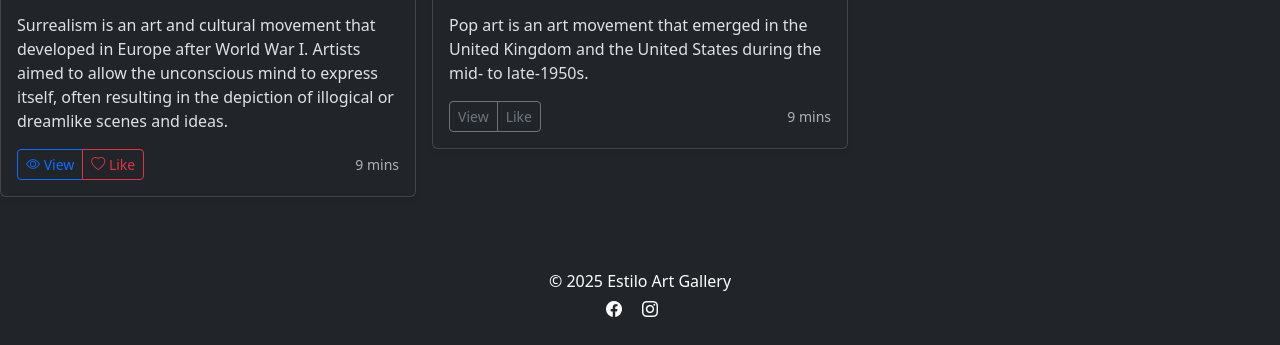
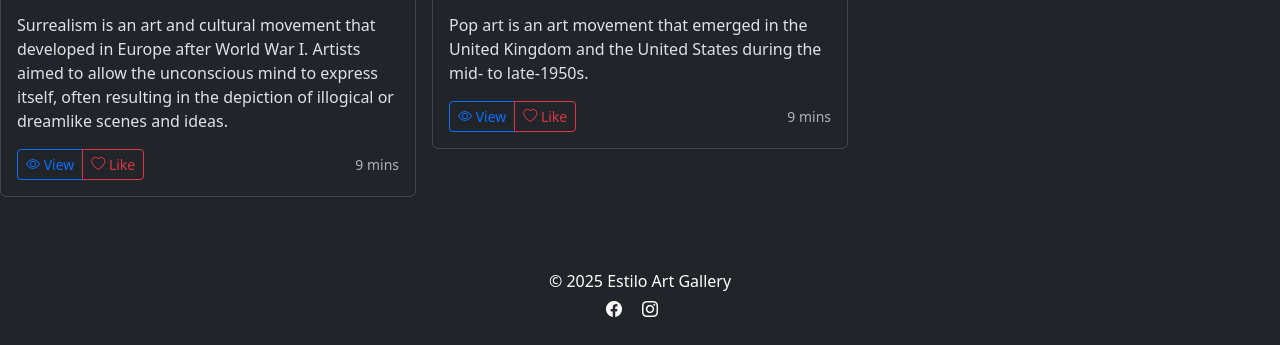
Before and after one commit to Sanjeev215101/Estilo_ArtGallery, a plain HTML site: page index.html in a window 1280 px wide. Shown: the part 2272-2617 px from the top of the page. Drawn offline with nearby package versions, Linux system fonts and the light colour scheme; some icons are missing.

Commit message:
Update index.html

```diff
--- a/index.html
+++ b/index.html
@@ -255,14 +255,15 @@
               Pop art is an art movement that emerged in the United Kingdom and the United States during the mid- to late-1950s.
             </p>
             <div class="d-flex justify-content-between align-items-center">
-              <div class="btn-group">
-                <button type="button" class="btn btn-sm btn-outline-secondary">
-                  View
-                </button>
-                <button type="button" class="btn btn-sm btn-outline-secondary">
-                  Like
-                </button>
-              </div>
+            <div class="btn-group">
+  <button type="button" class="btn btn-sm btn-outline-primary">
+    <i class="bi bi-eye"></i> View
+  </button>
+  <button type="button" class="btn btn-sm btn-outline-danger">
+    <i class="bi bi-heart"></i> Like
+  </button>
+</div>
+
               <small class="text-body-secondary">9 mins</small>
             </div>
           </div>
```
